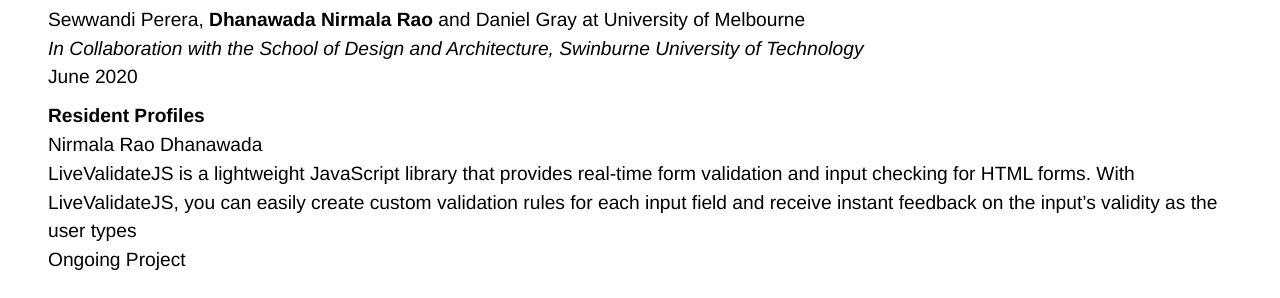
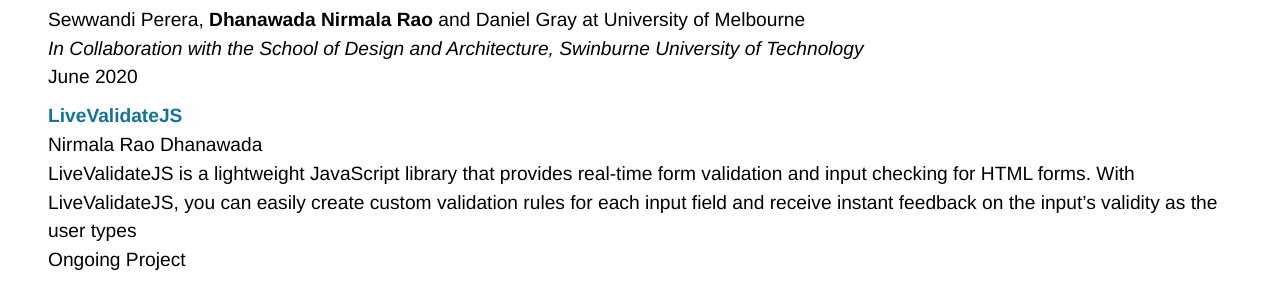
Before and after one commit to thedhanawada/me, a Jekyll site: the page built from index.md, in a window 1280 px wide and 900 px high, scrolled down 3299 px. Shown: the part 309-607 px from the top of the window. Built offline with Jekyll 4.4.1, drawn with Linux system fonts in a browser that asks for light colours; nearby versions of some CDN libraries.

Commit message:
Update index.md

```diff
--- a/index.md
+++ b/index.md
@@ -175,8 +175,8 @@ Sewwandi Perera, **Dhanawada Nirmala Rao** and Daniel Gray at University of Melb
 _In Collaboration with the School of Design and Architecture, Swinburne University of Technology_
 <br>June 2020<br>
 
-### **Resident Profiles**
-Nirmala Rao Dhanawada <br>
+### [**LiveValidateJS**](https://github.com/Formu8JS/LiveValidateJS){:target="_blank"}
+Nirmala Rao Dhanawada<br>
 LiveValidateJS is a lightweight JavaScript library that provides real-time form validation and input checking for HTML forms. With LiveValidateJS, you can easily create custom validation rules for each input field and receive instant feedback on the input's validity as the user types
 <br>Ongoing Project<br>
 
```
